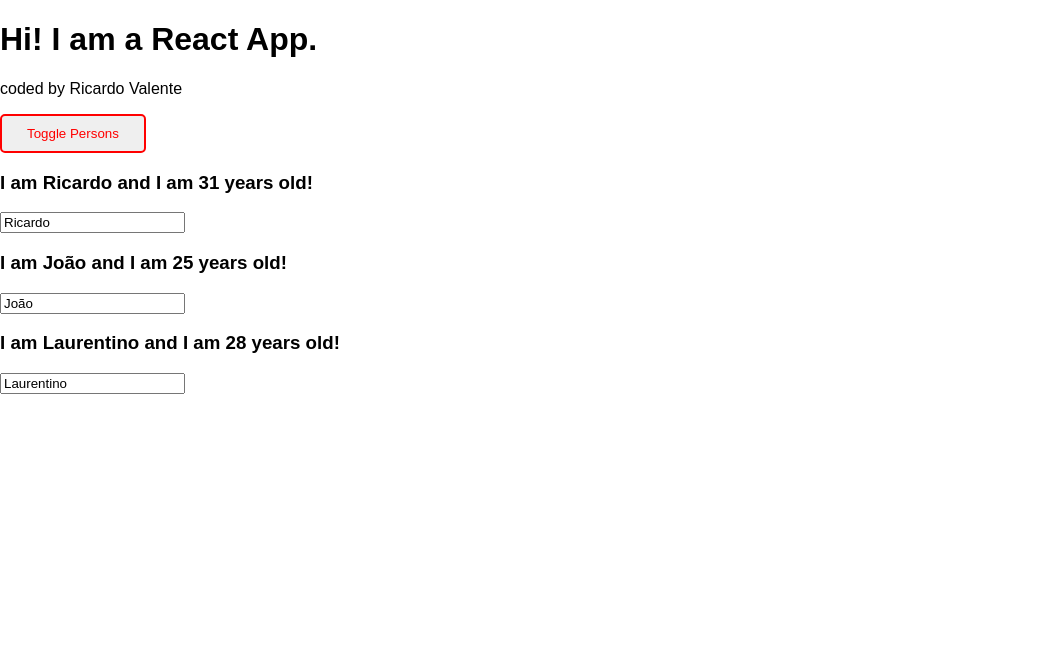
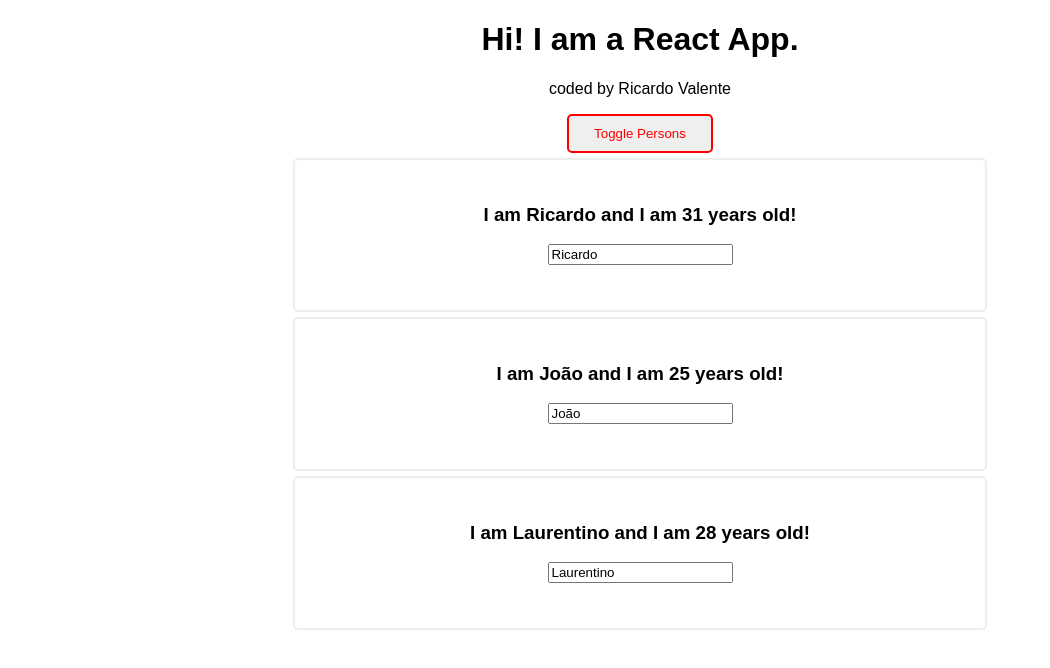
Before and after one commit to ricardo-valente/react_practicing, a React app: page / in a window 1280 px wide. Both pictures are taken after a click on the button "Toggle Persons". Shown: the top 668 px of the page, without its empty margins (0-1050 px from the left). Built offline with nearby package versions, Linux system fonts and the light colour scheme.

Commit message:
enabled css module loader in web pack, so each css file can be handled as a module

```diff
--- a/src/App.js
+++ b/src/App.js
@@ -1,5 +1,5 @@
 import React, { Component } from 'react'
-import './App.css'
+import appStyles from './App.css'
 import Person from './Person/Person'
 
 class App extends Component {
@@ -48,10 +48,10 @@
 
     const classes = []
     this.state.persons.length < 3
-      ? classes.push('red')
+      ? classes.push(appStyles.red)
       : false
     this.state.persons.length < 2
-      ? classes.push('bold')
+      ? classes.push(appStyles.bold)
       : false
 
     let persons = null
@@ -73,7 +73,7 @@
     }
 
     return (
-      <div className="App">
+      <div className={appStyles.App}>
         <header>
           <h1>Hi! I am a React App.</h1>
           <p className={classes.join(' ')}>coded by Ricardo Valente</p>
--- a/src/Person/Person.js
+++ b/src/Person/Person.js
@@ -1,9 +1,9 @@
 import React from 'react'
-import './Person.css'
+import personStyles from './Person.css'
 
 const person = props => {
   return (
-    <div className="person">
+    <div className={personStyles.person}>
       <h3 onClick={props.click}>I am {props.name} and I am {props.age} years old!</h3>
       <p>{props.children}</p>
       <input type="text" onChange={props.change} value={props.name} />
```
